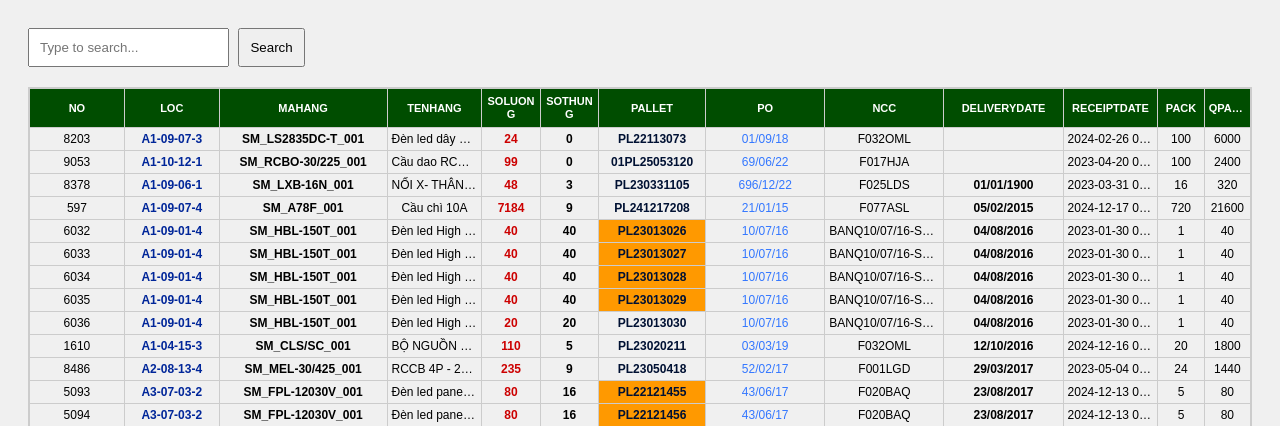
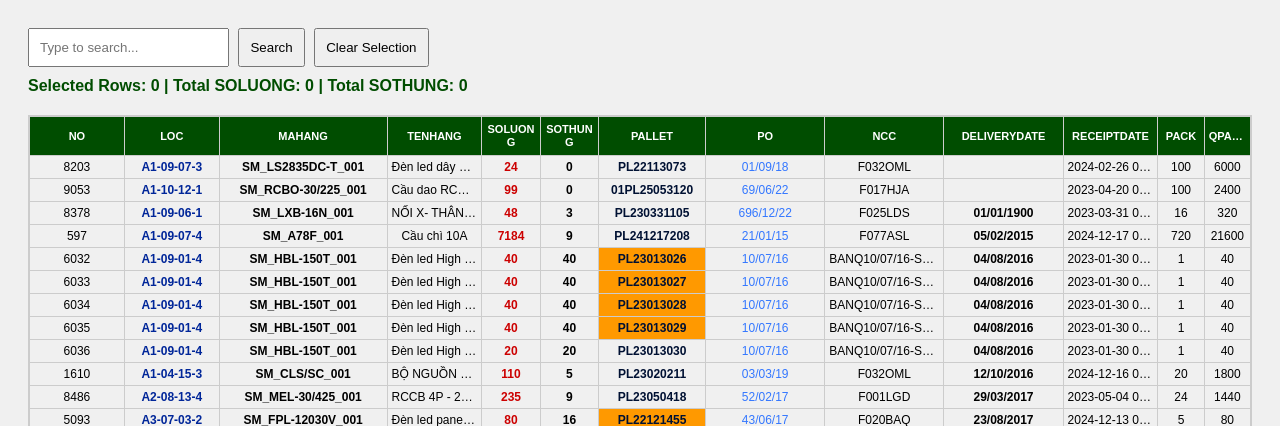
Before and after one commit to DavidVuSG/ProjectSQLPython, a Flask app: page / in a window 1280 px wide. Shown: the top 426 px of the page. Run offline with Flask 3, Linux system fonts and the light colour scheme; data comes from the database, SQL or seed files in the repository; both versions use the stored data as it was after the commit; parts of the project's set-up code (start-up, migrations or seed data) failed here and were passed over.

Commit message:
update html

```diff
--- a/templates/data.html
+++ b/templates/data.html
@@ -8,8 +8,14 @@
 <body>
     <input type="text" id="search-box" placeholder="Type to search...">
     <button onclick="fetchData()">Search</button>
+    <button onclick="clearSelection()">Clear Selection</button>
+
+    <div id="summary-box" style="margin-top: 10px; font-weight: bold; color: #004d00;">
+        Selected Rows: 0 | Total SOLUONG: 0 | Total SOTHUNG: 0
+    </div>
 
     <div class="table-container">
+
         <table id="data-table">
             <thead>
                 <tr id="table-head"></tr>
@@ -62,5 +68,85 @@
         });
     }
     </script>
+
+    <script>
+        let selectedRows = new Set();
+
+function fetchData() {
+    const query = document.getElementById("search-box").value;
+    fetch(`/search?q=${query}`)
+        .then(response => response.json())
+        .then(data => renderTable(data));
+}
+
+function renderTable(data) {
+    const thead = document.getElementById("table-head");
+    const tbody = document.querySelector("#data-table tbody");
+    thead.innerHTML = "";
+    tbody.innerHTML = "";
+    selectedRows.clear(); // reset selection
+
+    // Render headers
+    data.headers.forEach(header => {
+        const th = document.createElement("th");
+        th.textContent = header;
+        thead.appendChild(th);
+    });
+
+    // Render rows
+    data.rows.forEach((item, index) => {
+        const tr = document.createElement("tr");
+        if (item.class) tr.classList.add(item.class);
+
+        item.row.forEach(cell => {
+            const td = document.createElement("td");
+            td.textContent = cell;
+            tr.appendChild(td);
+        });
+
+        // Enable selection on click
+        tr.addEventListener("click", () => {
+            if (selectedRows.has(index)) {
+                selectedRows.delete(index);
+                tr.style.backgroundColor = "";
+            } else {
+                selectedRows.add(index);
+                tr.style.backgroundColor = "#cce5ff"; // Light blue highlight
+            }
+            updateSummary(data.rows);
+        });
+
+        tbody.appendChild(tr);
+    });
+
+    updateSummary(data.rows);
+}
+
+function updateSummary(rows) {
+    let count = 0;
+    let sumSoluong = 0;
+    let sumSothung = 0;
+
+    selectedRows.forEach(i => {
+        const row = rows[i].row;
+        count += 1;
+        sumSoluong += parseInt(row[4]) || 0; // SOLUONG (column 5)
+        sumSothung += parseInt(row[5]) || 0; // SOTHUNG (column 6)
+    });
+
+    document.getElementById("summary-box").innerText =
+        `Selected Rows: ${count} | Total SOLUONG: ${sumSoluong} | Total SOTHUNG: ${sumSothung}`;
+}
+
+function clearSelection() {
+    selectedRows.clear();
+    const tableRows = document.querySelectorAll("#data-table tbody tr");
+    tableRows.forEach(row => {
+        row.style.backgroundColor = ""; // remove highlight
+    });
+    updateSummary([]); // reset summary
+}
+
+    </script>
 </body>
 </html>
```
Also changed, not shown: data.db.
